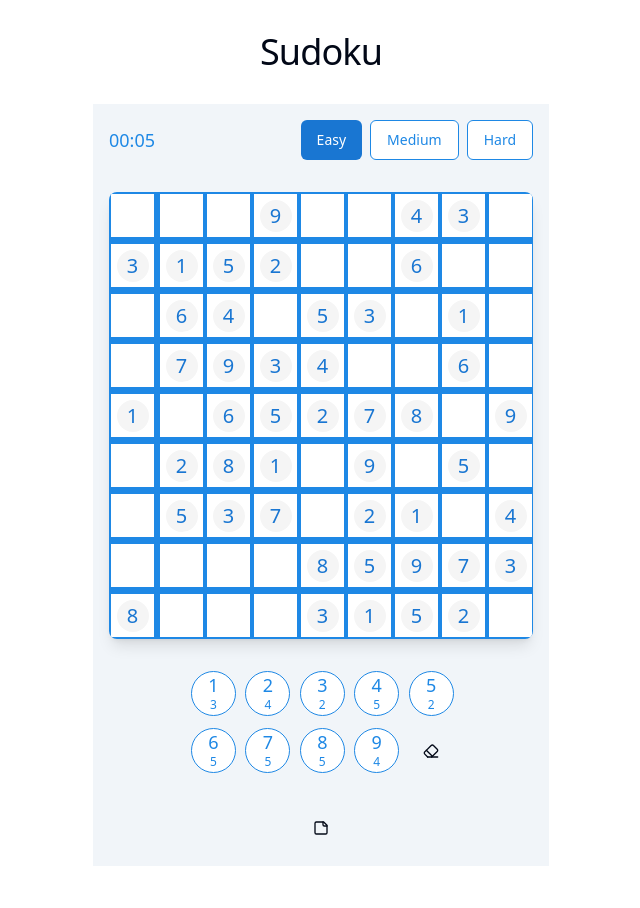
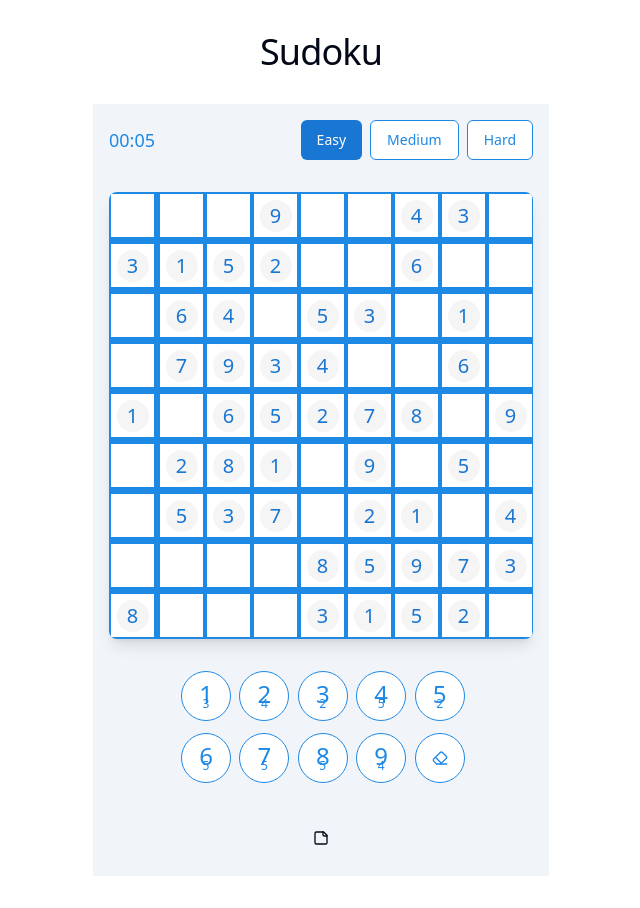
Before and after one commit to Jantoom/games, a React (Vite) app: page / in a window 1280 px wide. Shown: the whole page, without its empty margins (319-959 px from the left). Built offline with nearby package versions, Linux system fonts and the light colour scheme.

Commit message:
Refactor Sudoku number buttons
Refactored the styling of number buttons to center the main number and position the remaining cell count underneath.  The eraser button styling was also updated for consistency.  Individual cell highlighting has been removed.

```diff
--- a/src/components/SudokuBoard.tsx
+++ b/src/components/SudokuBoard.tsx
@@ -130,7 +130,6 @@ export const SudokuBoard = () => {
       <div className="grid grid-cols-9 bg-game-gridline gap-[1px] p-[1px] rounded-lg shadow-lg overflow-hidden w-[424px]">
         {grid.map((row, rowIndex) =>
           row.map((cell, colIndex) => {
-            const isSelected = selectedCell?.row === rowIndex && selectedCell?.col === colIndex;
             const isHighlighted = selectedNumber !== null && cell === selectedNumber;
             const randomDelay = `${Math.random() * 0.2}s`;
 
@@ -153,7 +152,7 @@ export const SudokuBoard = () => {
                 key={`${rowIndex}-${colIndex}`}
                 className={`
                   w-[45px] h-[45px] flex items-center justify-center
-                  ${isSelected ? 'bg-game-active' : 'bg-white'}
+                  bg-white
                   hover:bg-game-highlight
                   cursor-pointer transition-colors duration-200
                   ${blockBorder}
@@ -178,7 +177,6 @@ export const SudokuBoard = () => {
                     <span className={`
                       relative z-10 text-xl font-medium
                       ${originalGrid[rowIndex][colIndex] !== 0 ? 'text-primary' : 'text-game-gridline'}
-                      ${isSelected ? 'scale-110 transition-transform duration-200' : ''}
                     `}>
                       {cell}
                     </span>
@@ -201,31 +199,43 @@ export const SudokuBoard = () => {
         )}
       </div>
 
-      <div className="grid grid-rows-2 grid-cols-5 gap-3 w-[260px]">
-        {[1, 2, 3, 4, 5, 6, 7, 8, 9].map((number) => (
+      <div className="grid grid-rows-2 grid-cols-5 gap-3 w-[280px]">
+        {[1, 2, 3, 4, 5, 6, 7, 8, 9].map((number) => {
+          const remaining = getRemainingCount(number);
+          return (
             <Button
               key={number}
               variant="outline"
               className={`
-              w-[45px] h-[45px] p-0 relative rounded-full
+                w-[50px] h-[50px] p-0 relative rounded-full
                 border-game-gridline text-game-gridline
                 hover:bg-game-highlight
                 ${selectedNumber === number ? 'bg-blue-100' : 'bg-white'}
               `}
               onClick={() => handleNumberInput(number)}
             >
-            <div className="flex flex-col items-center justify-between py-1 h-full">
-              <span className="text-lg font-medium leading-none">{number}</span>
-              <span className="text-xs leading-none">{getRemainingCount(number)}</span>
+              <div className="absolute inset-0 flex flex-col items-center justify-center">
+                <span className="text-2xl font-medium mb-1">{number}</span>
+                {remaining > 0 && (
+                  <span className="text-xs absolute bottom-2">{remaining}</span>
+                )}
               </div>
             </Button>
-        ))}
+          );
+        })}
         <Button
-          variant="ghost"
+          variant="outline"
           onClick={() => setMode(mode === 'eraser' ? 'default' : 'eraser')}
-          className={`w-[45px] h-[45px] p-0 ${mode === 'eraser' ? 'bg-blue-100 rounded-full' : 'rounded-full'}`}
+          className={`
+            w-[50px] h-[50px] p-0 relative rounded-full
+            border-game-gridline text-game-gridline
+            hover:bg-game-highlight
+            ${mode === 'eraser' ? 'bg-blue-100' : 'bg-white'}
+          `}
         >
-          <Eraser className="h-5 w-5" />
+          <div className="absolute inset-0 flex items-center justify-center">
+            <Eraser className="h-6 w-6" />
+          </div>
         </Button>
       </div>
 
```
Lines whose indentation alone changed are shown as unchanged.
